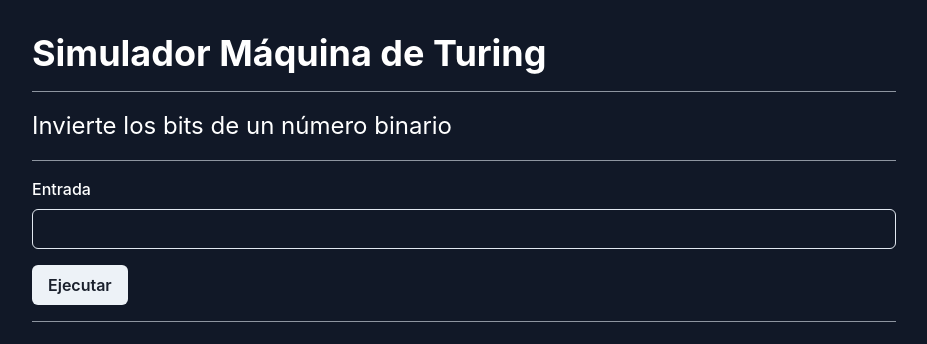
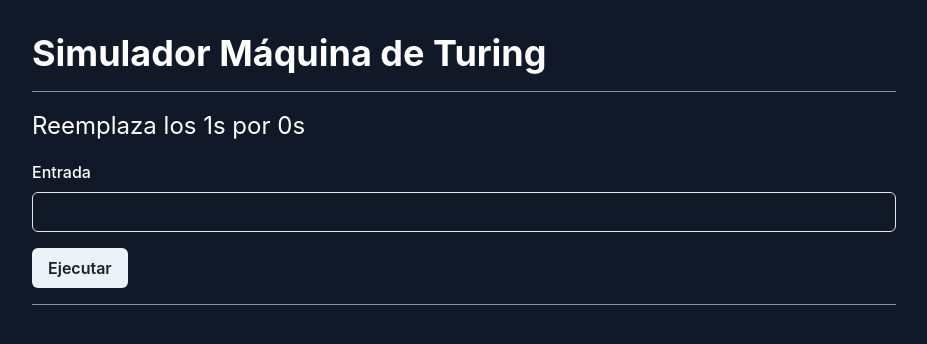
Before and after one commit to alexisstdev/simulador-maquina-turing, a React (Vite) app: page / in a window 1280 px wide. Shown: the top 344 px of the page, without its empty margins (176-1103 px from the left). Built offline with nearby package versions, Linux system fonts and the light colour scheme.

Commit message:
Update Turing machine example in Turing component

```diff
--- a/src/Components/Turing.tsx
+++ b/src/Components/Turing.tsx
@@ -11,7 +11,7 @@ import {
 import { useEffect, useRef, useState } from 'react';
 import { examples } from '../constants/examples';
 
-const machine = examples[1];
+const machine = examples[2];
 
 const Turing = () => {
   const [input, setInput] = useState('');
@@ -66,10 +66,8 @@ const Turing = () => {
     <>
       <Text fontSize={'2xl'}>{machine.description}</Text>
 
-      <Divider my={4} />
-
       <form>
-        <FormLabel>Entrada</FormLabel>
+        <FormLabel mt={4}>Entrada</FormLabel>
 
         <Input value={input} onChange={(e) => setInput(e.target.value)} />
 
```
